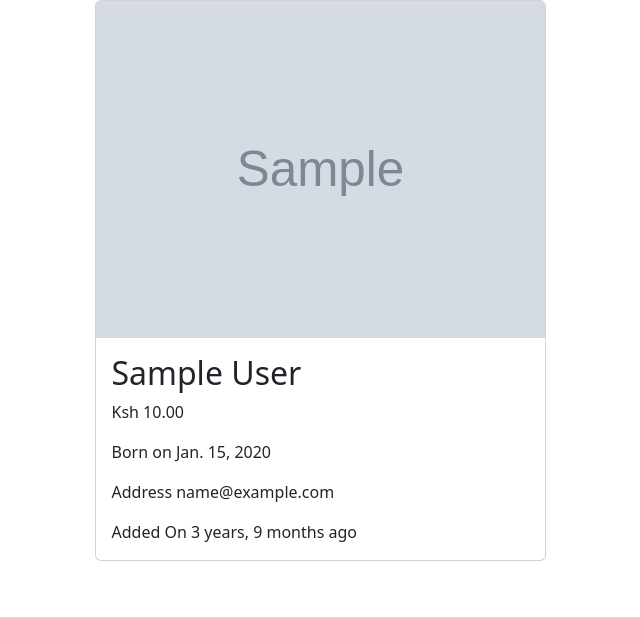
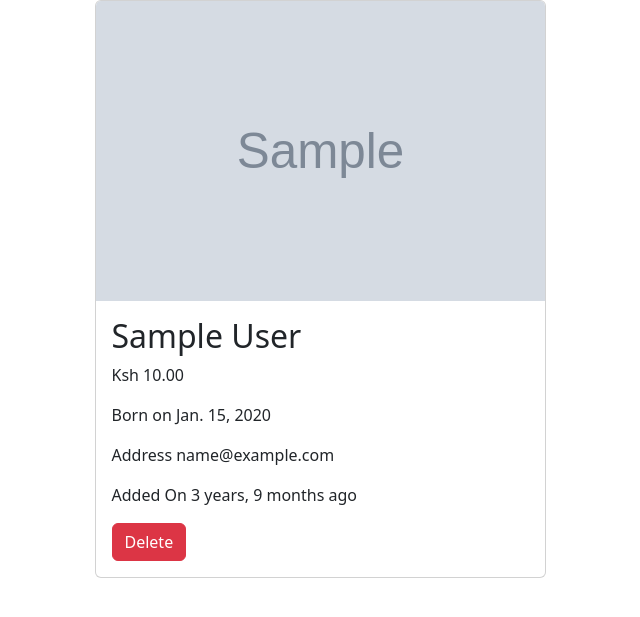
Before and after one commit to walteranyika/data_project, a Django app: page /employees/1 in a window 1280 px wide. Shown: the top 617 px of the page, without its empty margins (320-960 px from the left). Run offline with Django 4.2, Linux system fonts and the light colour scheme; tables that the repository leaves empty hold one stand-in row (values such as "Sample post"); grey boxes marked "Sample" are stand-in pictures.

Commit message:
Added delete functionality

```diff
--- a/data_project/urls.py
+++ b/data_project/urls.py
@@ -25,6 +25,7 @@ urlpatterns = [
     path('', views.home, name="home"),
     path('employees', views.all_employees, name="all"),
     path('employees/<int:emp_id>', views.employee_details, name="details"),
+    path('employees/delete/<int:emp_id>', views.employee_delete, name="delete"),
     path('admin/', admin.site.urls),
 ] + static(settings.MEDIA_URL, document_root=settings.MEDIA_ROOT)
 # "employees/<int:emp_id>"
--- a/main_app/management/commands/populate.py
+++ b/main_app/management/commands/populate.py
@@ -13,7 +13,7 @@ class Command(BaseCommand):
     def handle(self, *args, **options):
         path = os.path.join(settings.BASE_DIR, "employees.json")
         self.stdout.write(
-           self.style.SUCCESS("Started to import data")
+            self.style.SUCCESS("Started to import data")
         )
         with open(path) as file:  # file = open(path)
             employees = json.load(file)
@@ -23,9 +23,11 @@ class Command(BaseCommand):
                     email=e['email'],
                     dob=e['dob'],
                     salary=e['salary'],
-                    disabled=e["disabled"],
+                    disabled=e["disbled"],
                 )
 
         self.stdout.write(
             self.style.SUCCESS("Completed  importing data")
         )
+
+        # celery tasks
--- a/main_app/models.py
+++ b/main_app/models.py
@@ -30,6 +30,7 @@ class Employee(models.Model):
 # python manage.py makemigrations
 # python manage.py migrate
 # python manage.py populate
+
 # pip install Pillow
 
 # module package library
--- a/main_app/views.py
+++ b/main_app/views.py
@@ -1,4 +1,4 @@
-from django.shortcuts import render, redirect
+from django.shortcuts import render, redirect, get_object_or_404
 
 from main_app.app_forms import EmployeeForm
 from main_app.models import Employee
@@ -29,3 +29,9 @@ def all_employees(request):
 def employee_details(request, emp_id):
     employee = Employee.objects.get(pk=emp_id)  # SELECT * FROM employees WHERE id=1
     return render(request, "employee_details.html", {"employee": employee})
+
+
+def employee_delete(request, emp_id):
+    employee = get_object_or_404(Employee, pk=emp_id)
+    employee.delete()
+    return redirect("all")
--- a/templates/employee_details.html
+++ b/templates/employee_details.html
@@ -17,7 +17,7 @@
              <div class="col-sm-5">
                  <div class="card">
                      {% if employee.profile %}
-                     	<img src="{{ employee.profile.url }}" alt="" class="card-img-top">
+                     	<img src="{{ employee.profile.url }}" height="300" width="300" alt="" class="card-img-top">
                      {% endif %}
                      <div class="card-body">
                          <h2 class="card-title">{{ employee.name }}</h2>
@@ -25,7 +25,10 @@
                          <p class="card-text">Born on {{ employee.dob }}</p>
                          <p class="card-text">Address {{ employee.email }}</p>
                          <p class="card-text">Added On {{ employee.created_at | naturaltime }}</p>
+
+                         <a href="{% url 'delete' employee.id %}" class="btn btn-danger">Delete</a>
                      </div>
+{#        employees/delete/100         #}
                  </div>
              </div>
          </div>
```
